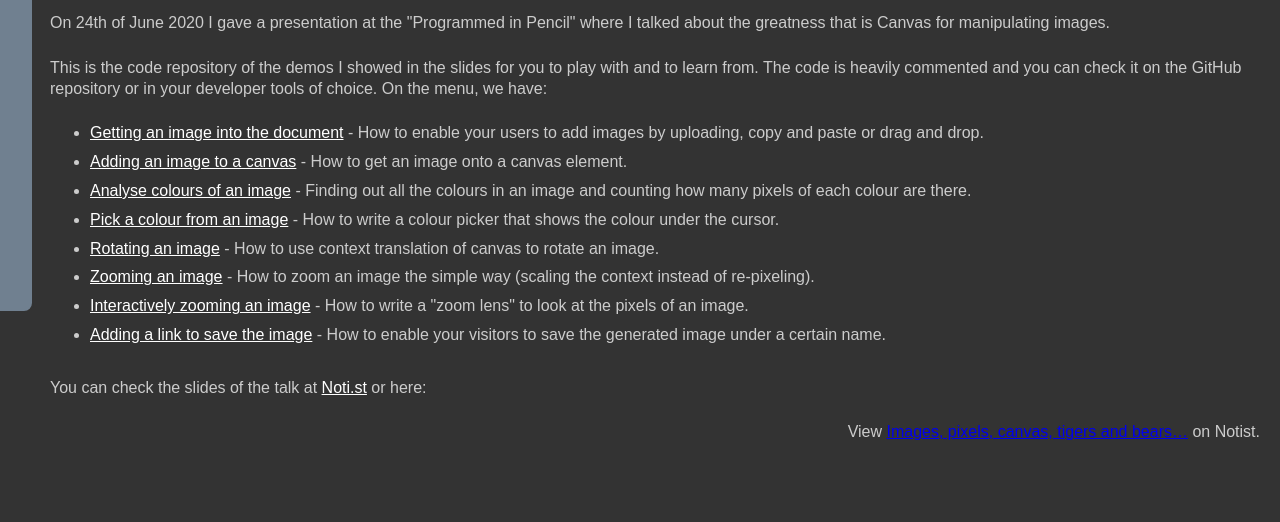
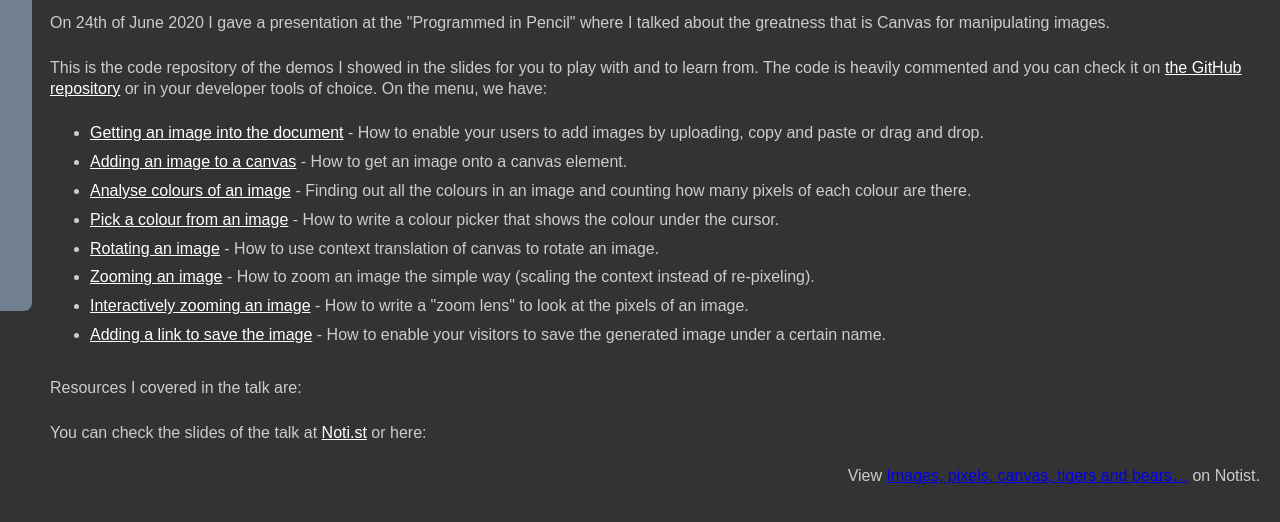
Before and after one commit to codepo8/programmed-in-pencil-canvas-presentation, a plain HTML site: page index.html in a window 1280 px wide. Shown: the part 60-582 px from the top of the page. Drawn offline with Linux system fonts and the light colour scheme; a script that the page names is missing.

Commit message:
added readme of sorts

```diff
--- a/index.html
+++ b/index.html
@@ -10,7 +10,7 @@
   <div id="container">
     <h1>Images, Pixels, Canvas, Tigers and Bears...</h1>
     <p class="copy">On 24th of June 2020 I gave a presentation at the "Programmed in Pencil" where I talked about the greatness that is Canvas for manipulating images.</p>
-    <p class="copy">This is the code repository of the demos I showed in the slides for you to play with and to learn from. The code is heavily commented and you can check it on the GitHub repository or in your developer tools of choice. On the menu, we have:</p>
+    <p class="copy">This is the code repository of the demos I showed in the slides for you to play with and to learn from. The code is heavily commented and you can check it on <a href="https://github.com/codepo8/programmed-in-pencil-canvas-presentation/">the GitHub repository</a> or in your developer tools of choice. On the menu, we have:</p>
     <ul class="copy">
       <li>
         <a href="getimage.html">Getting an image into the document</a> -
@@ -45,6 +45,10 @@
         How to enable your visitors to save the generated image under a certain name.
       </li>
     </ul>
+    <p class="copy">Resources I covered in the talk are:</p>
+
+
+
     <p class="copy">You can check the slides of the talk at <a href="https://noti.st/codepo8/qgPot7">Noti.st</a> or here:</p>
     <p data-notist="codepo8/qgPot7">View <a href="https://noti.st/codepo8/qgPot7">Images, pixels, canvas, tigers and bears…</a> on Notist.</p><script async src="https://on.notist.cloud/embed/002.js"></script>
 
```
Also changed, not shown: 1 other file.
